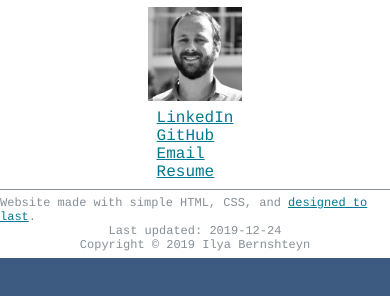
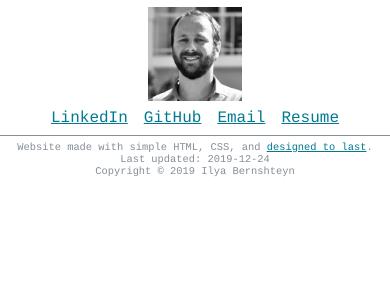
Before and after one commit to ilyabe/ilyab, a plain HTML site: page index.html in a window 390 px wide. Shown: the part 68-364 px from the top of the page. Drawn offline with Linux system fonts and the light colour scheme.

Commit message:
Fixed up the mobile styles

```diff
--- a/css/style.css
+++ b/css/style.css
@@ -93,16 +93,18 @@ a:hover {
 }
 
 /* For mobile */
-@media (max-width: 600px) {
+@media only screen and (max-width: 600px) {
+  body {
+    background-color: white;
+  }
   main {
-  	max-width: 600px;
     padding: 0.5em;
   }
   h1 {
     font-size: 1.2em;
   }
   .links {
-    flex-direction: column;
+    flex-direction: row;
   }
   .container img {
     margin-bottom: 0.5em;
@@ -112,4 +114,7 @@ a:hover {
     justify-content: center;
     padding: 0.5em 0 0.5em 0;
   }
+  footer {
+    font-size: 0.65em;
+  }
 }
--- a/index.html
+++ b/index.html
@@ -6,6 +6,7 @@
     <title>Ilya Bernshteyn</title>
     <meta name="description" content="Ilya's website, resume, posts, GitHub, and more.">
     <link rel="stylesheet" href="/css/style.css">
+    <meta name="viewport" content="width=device-width, initial-scale=1.0" />
   </head>
   <body>
     <header>
```
Also changed, not shown: posts/table-of-contents.html (+1 -0 lines), 1 other file.
